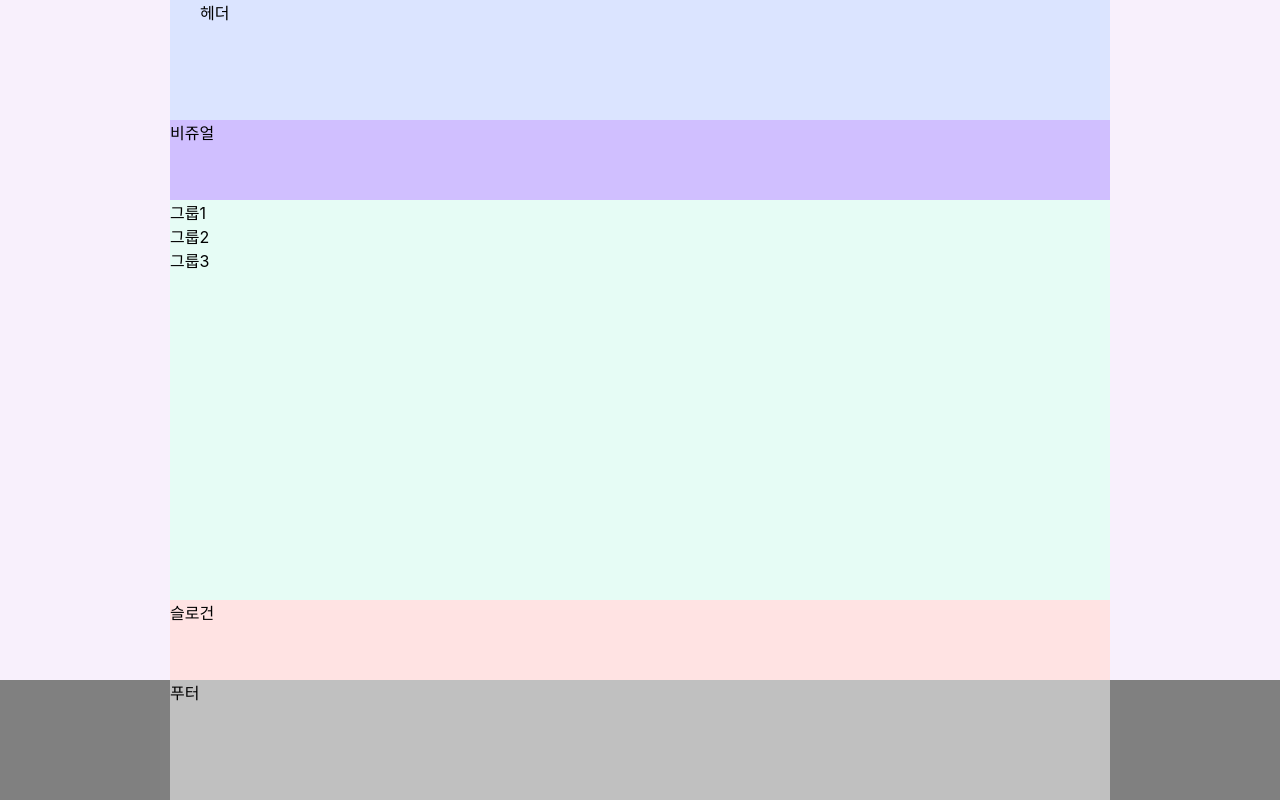
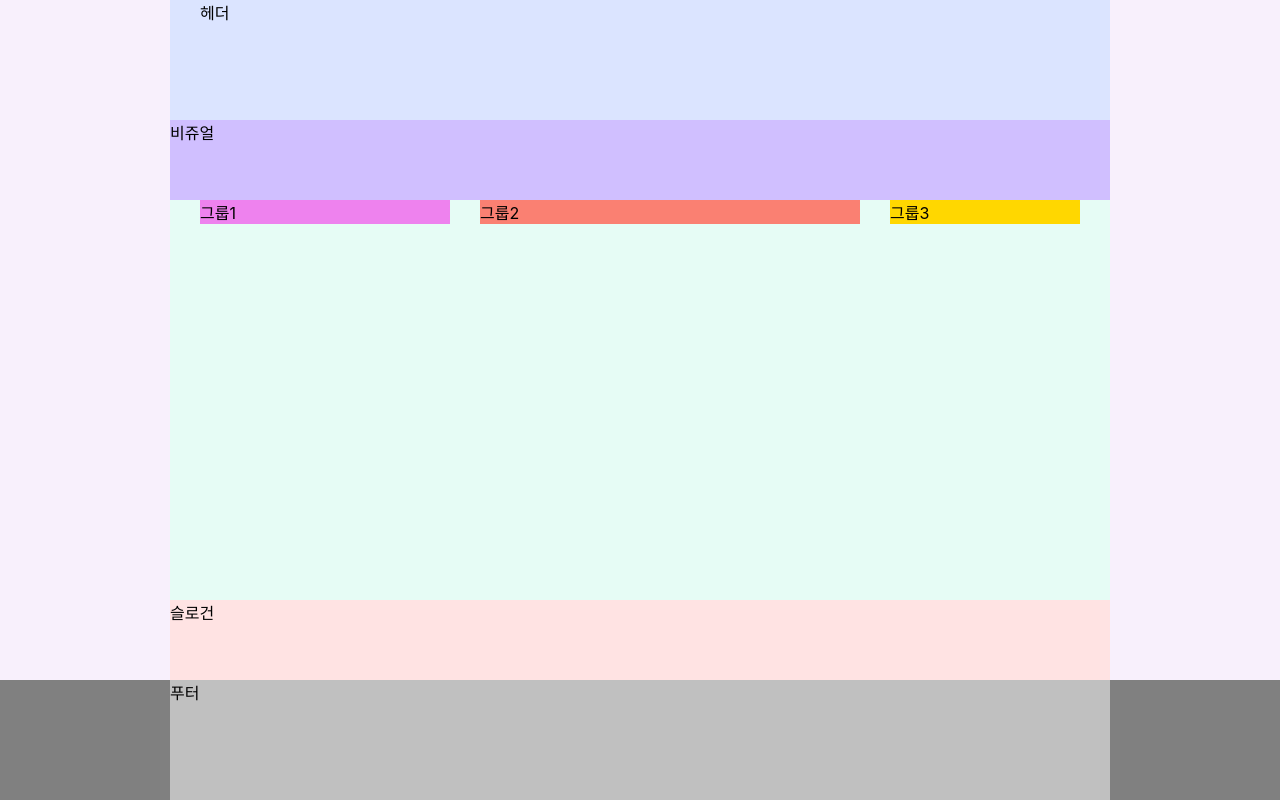
Before and after one commit to lulla-by/HTML5, a website: page index.html in a window 1280 px wide. Drawn offline with Linux system fonts and the light colour scheme; a web font is replaced by a local one.

Commit message:
float을 이용한 메인 레이아웃

```diff
--- a/styles/style.css
+++ b/styles/style.css
@@ -1,5 +1,9 @@
 @import url("./normalize.css");
 @import url("./reset.css");
+/* 기본스타일 앞으로 등장하는 모든 것은 보더박스로 사용*/
+*, *::before, *::after {
+  box-sizing: border-box;
+}
 /* 본문 스타일 */
 body {
   background: #f8f0fc;
@@ -8,7 +12,6 @@ body {
 /* 레이아웃 */
 .header, .visual, .main, .slogan, .footer-inner {
   width: 940px;
-  box-sizing: border-box;
   margin: 0 auto;
 }
 /* 헤더 */
@@ -26,11 +29,44 @@ body {
 .main {
   background: #e6fcf5;
   height: 50vh;
+  /* float: left;/ */
+  display: flow-root;
+  padding: 0 15px;
+
 }
+/* .main::after {
+  content: "dd";
+  clear: both;
+  display: block;
+} */
+
+/* .box {
+  float:right
+} */
+
+.group{
+  margin: 0 15px;
+  float: left;
+}
+.group1{
+  background: violet;
+  width: 250px;
+}
+.group2{
+  background: salmon;
+  width: 380px;
+}
+.group3{
+  background: gold;
+  width: 190px;
+}
+
 /* 슬로건 */
 .slogan {
   background: #ffe3e3;
   height:10vh;
+  clear: both;
+  /* margin-top: 150px; */
 }
 /* 푸터 */
 .footer {
```
